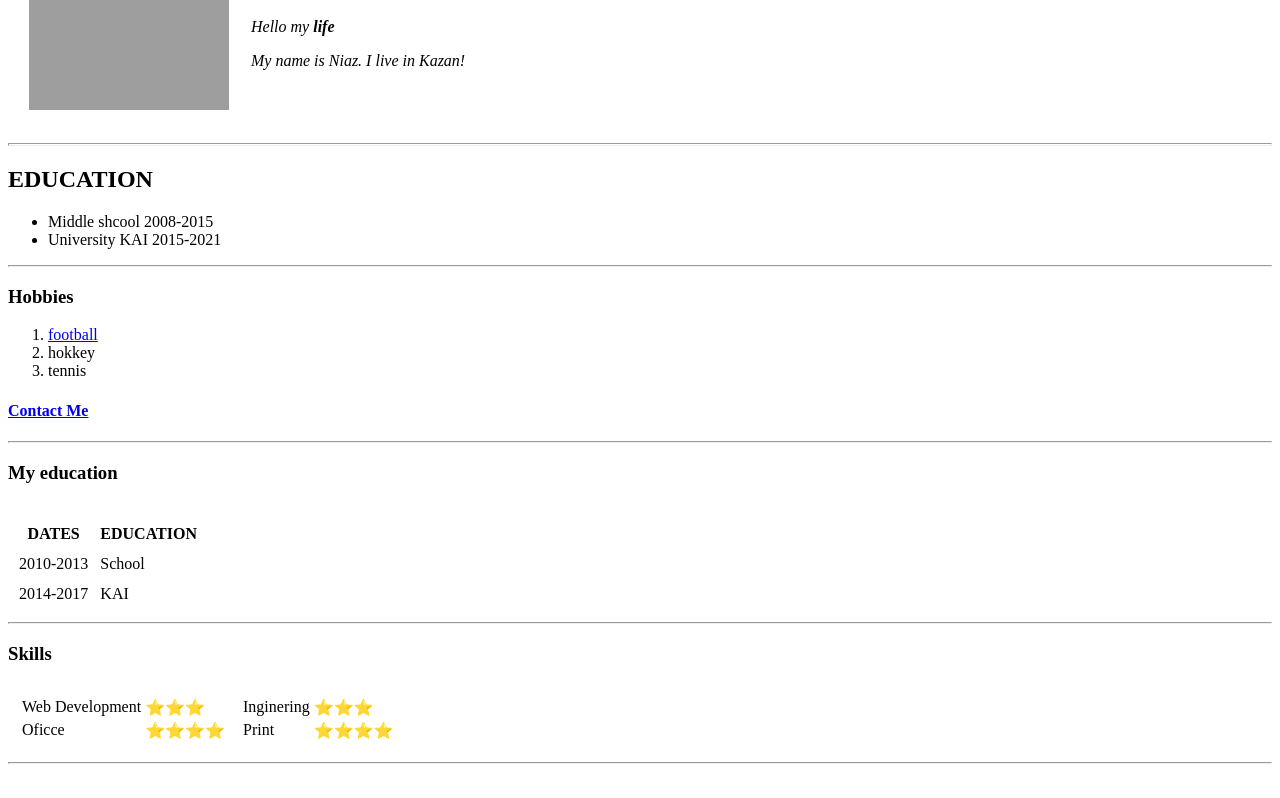
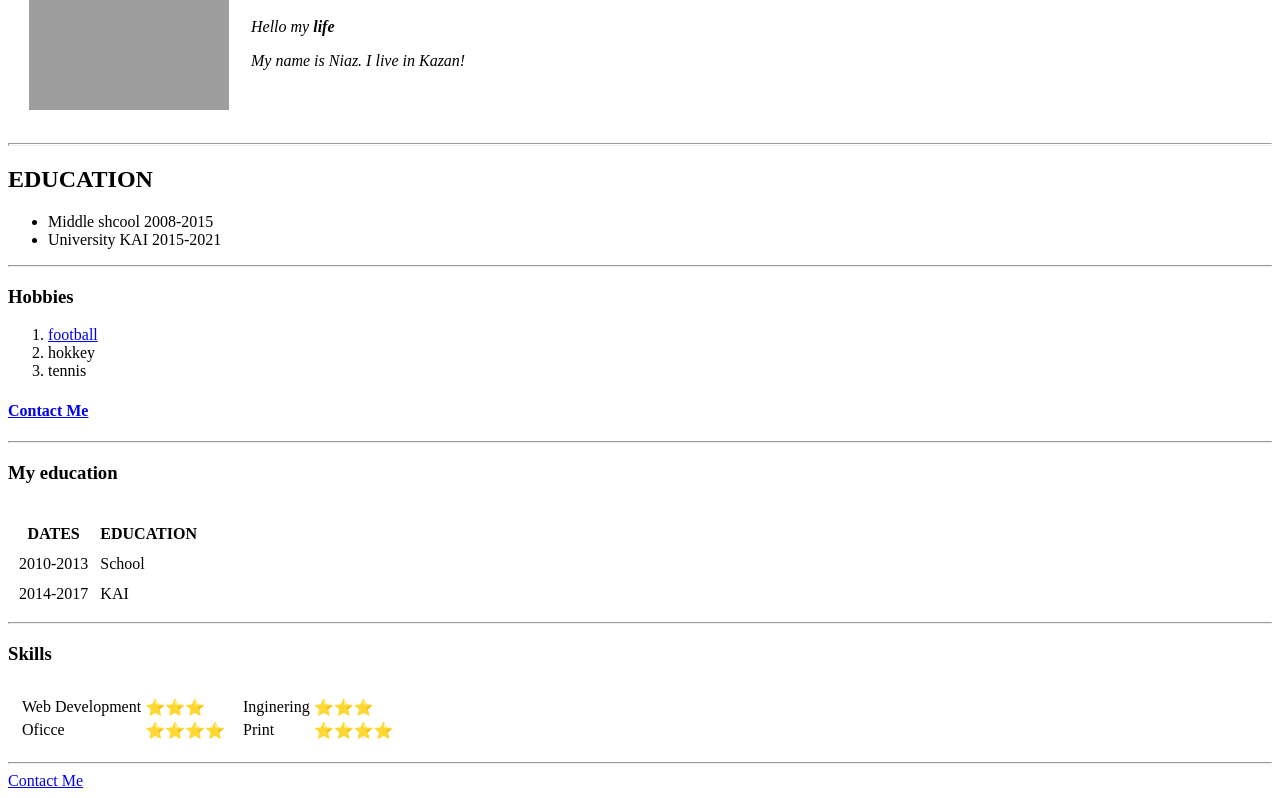
Before and after one commit to niazko17/cv, a plain HTML site: page index.html in a window 1280 px wide. Shown: the part 119-917 px from the top of the page. Before the commit the page ends 891 px from the top, so only its background shows below. Drawn offline with Linux system fonts and the light colour scheme; grey boxes are pictures that could not be loaded.

Commit message:
Update index.html

```diff
--- a/index.html
+++ b/index.html
@@ -85,7 +85,7 @@
     </tr>
   </table>
   <hr>
-  <a href="hobbies.html"></a>
+  <a href="hobbies.html">Contact Me</a>
 </body>
 
 </html>
```
